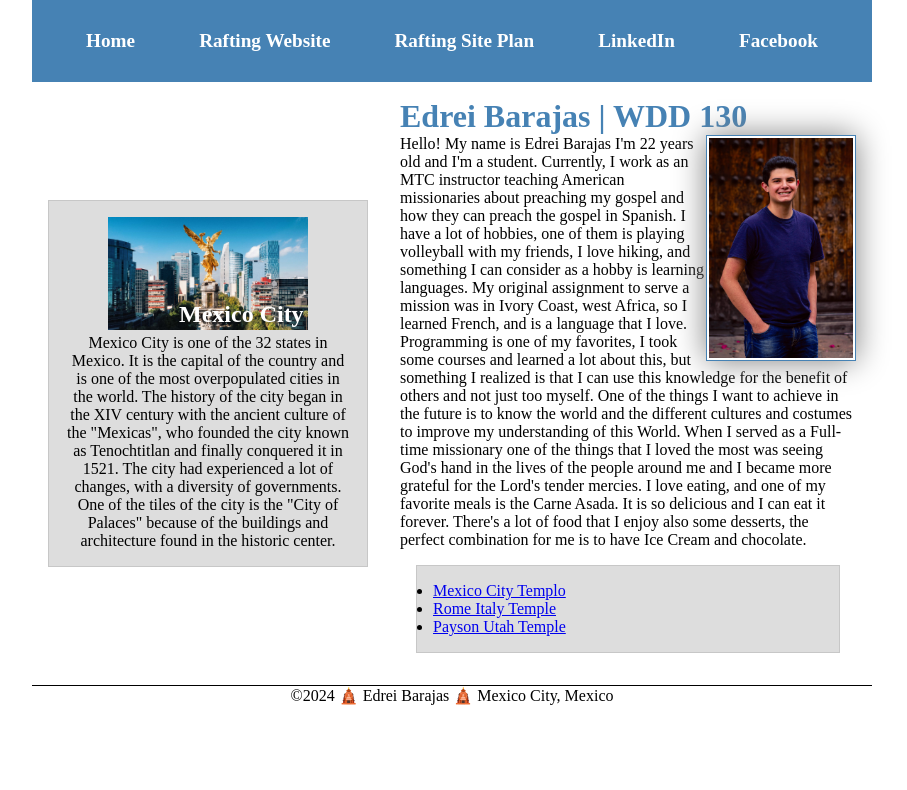
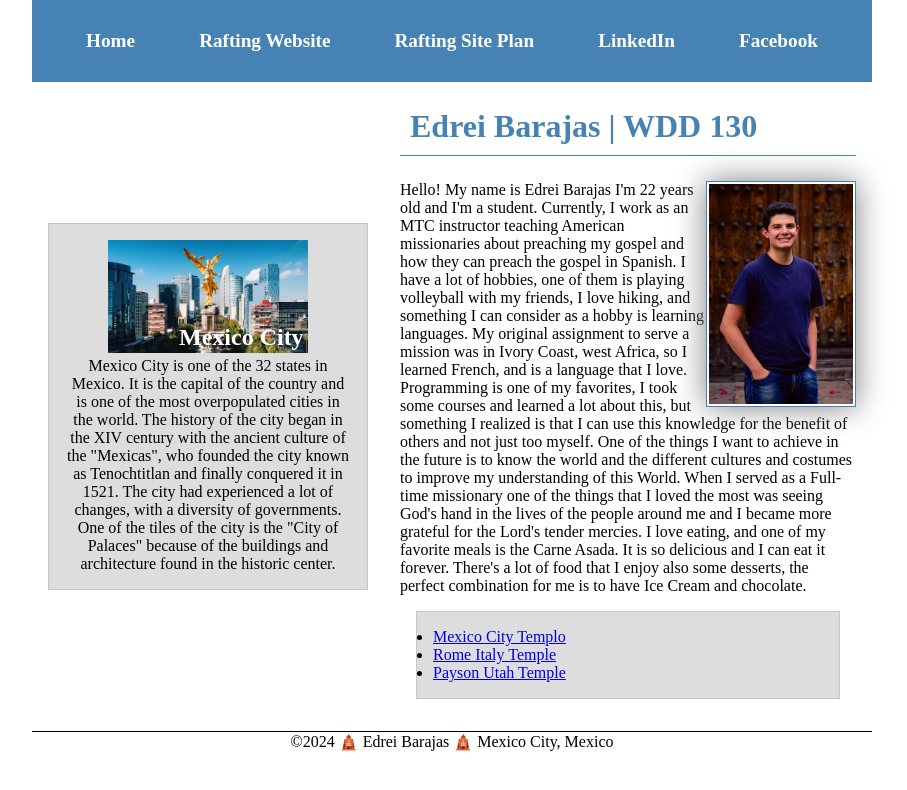
Before and after one commit to EdreiBarajas1407/wdd130, a plain HTML site: page index.html in a window 1280 px wide. Shown: the whole page, without its empty margins (188-1095 px from the left). Drawn offline with Linux system fonts and the light colour scheme.

Commit message:
second commit

```diff
--- a/styles/styles.css
+++ b/styles/styles.css
@@ -23,7 +23,10 @@ nav a {
 
 h1 {
     color: steelblue;
-    border: steelblue 1px;
+    margin-bottom: 25px;
+    padding: 10px;
+    border-bottom: 1px solid steelblue;
+
 }
 
 main img{
```
